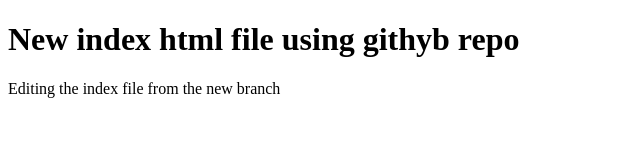
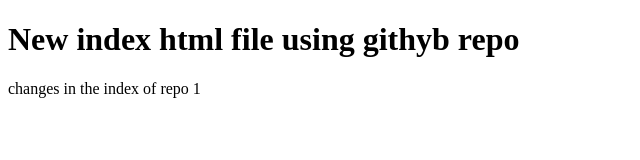
Before and after one commit to rambarada/demo-repo, a plain HTML site: page index.html in a window 1280 px wide. Shown: the whole page, without its empty margins (0-640 px from the left). Drawn offline with Linux system fonts and the light colour scheme.

Commit message:
modified index file

```diff
--- a/index.html
+++ b/index.html
@@ -9,7 +9,6 @@
 <body>
     <h1>New index html file using githyb repo
     </h1>
-    <p>Editing the index file from the new branch</p>
-
+    <p>changes in the index of repo 1</p>
 </body>
 </html>
```
